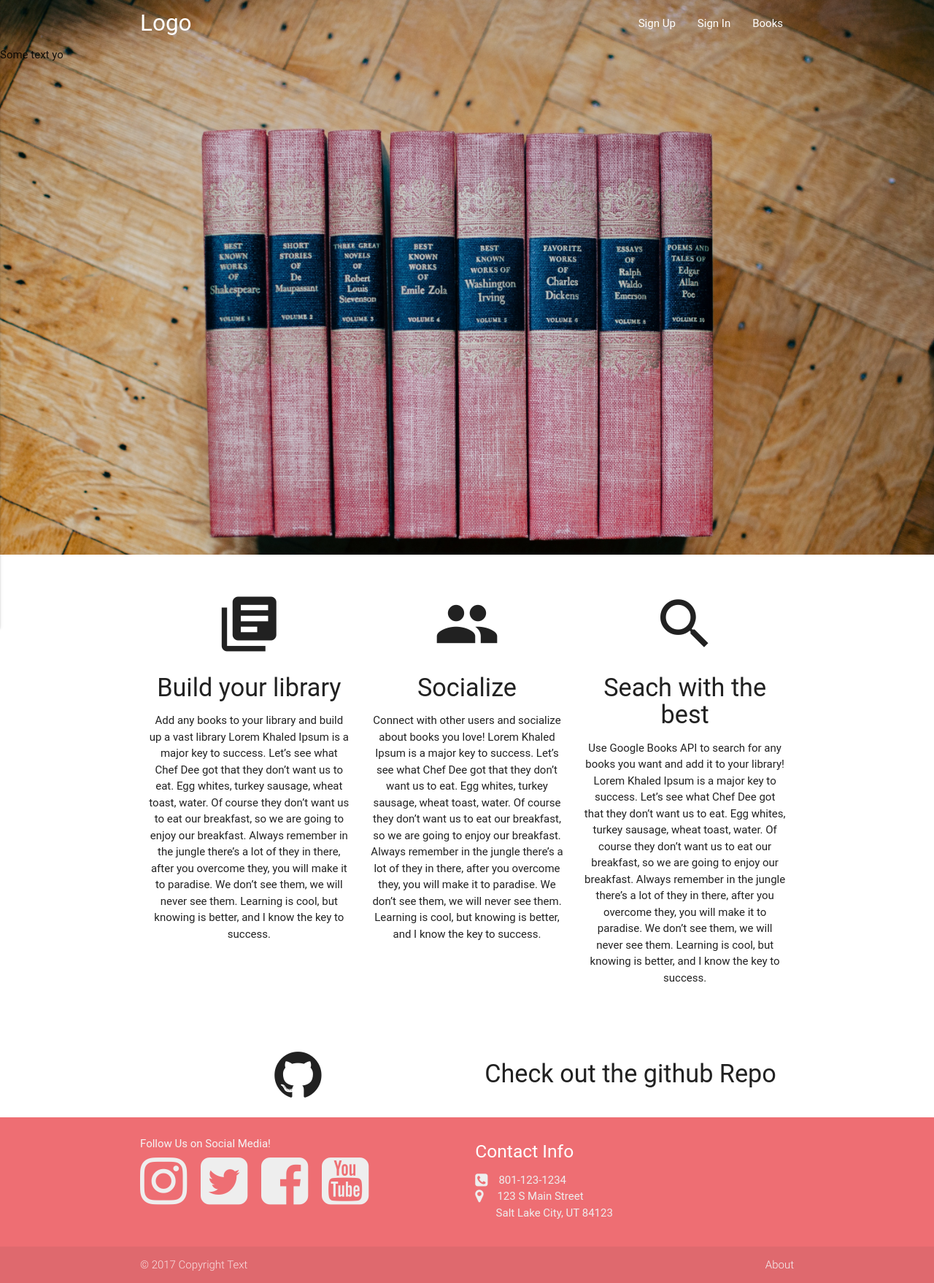
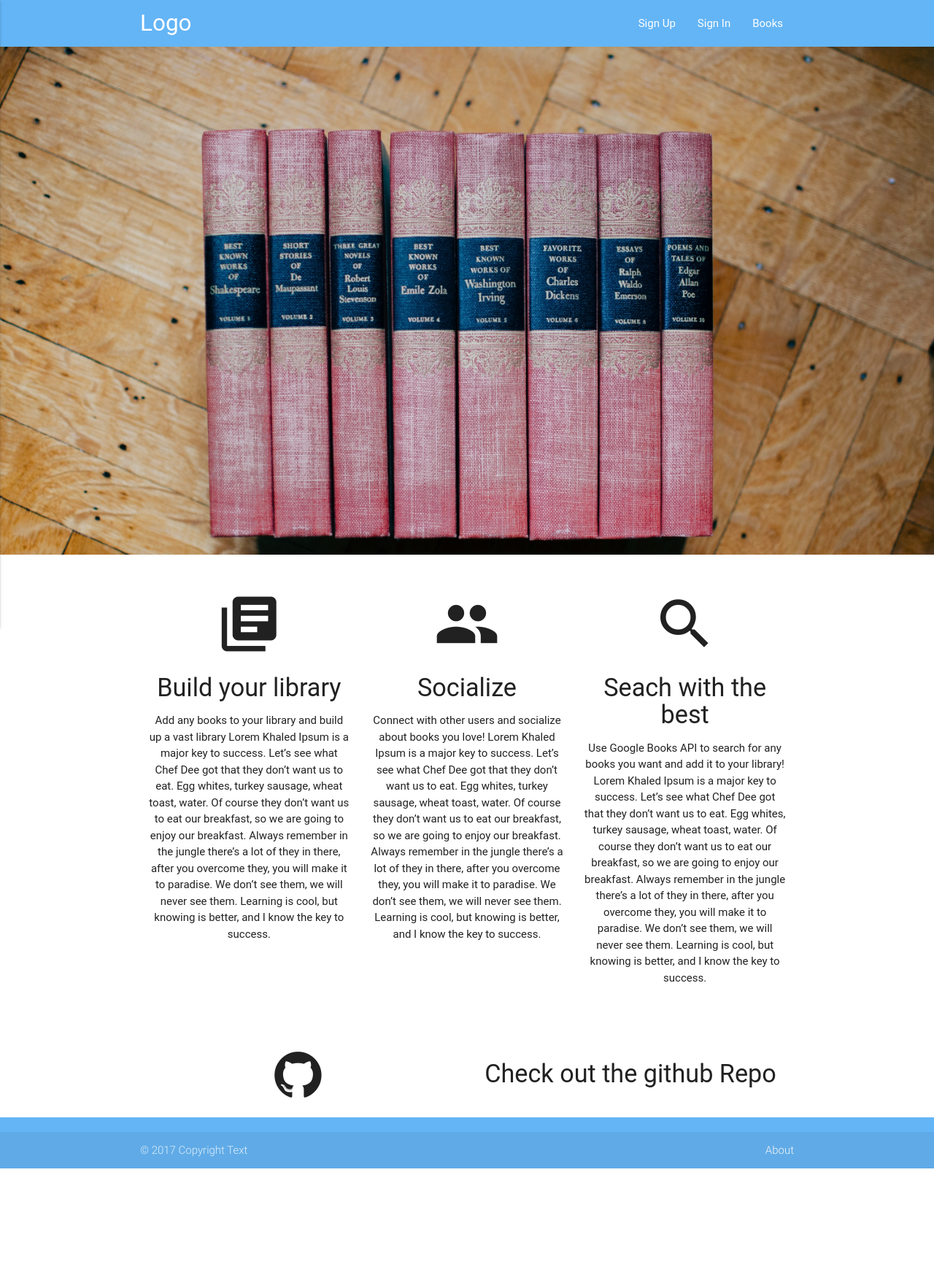
Before and after one commit to TaylorWu21/book_api, a PHP site: page / in a window 1280 px wide. Shown: the whole page at 73% size. After the commit the page ends 1601 px from the top, so only its background shows below. Run offline with PHP 8.4, Linux system fonts and the light colour scheme; some libraries are stand-ins or nearby versions; some web fonts are replaced.

Commit message:
changed all files to php

```diff
--- a/assets/javascript/book.php
+++ b/assets/javascript/book.php
@@ -1,5 +1,5 @@
 <?php
-header("Content-type: application/javascript");
+  header("Content-type: application/javascript");
 ?>
 
 $(document).ready(function() {
--- a/assets/javascript/javascript.php
+++ b/assets/javascript/javascript.php
@@ -1,3 +1,7 @@
+<?php
+  header("Content-type: application/javascript");
+?>
+
 $(document).ready(function() {
   $(".button-collapse").sideNav();
 })
--- /dev/null
+++ b/assets/stylesheets/sign.css
@@ -0,0 +1,3 @@
+form {
+  padding-bottom: 25%;
+}
--- a/index.php
+++ b/index.php
@@ -1,4 +1,10 @@
-<?php echo "
+<?php
+
+include './partials/navbar.php';
+include './partials/footer.php';
+
+?>
+
 <!DOCTYPE html>
 <html>
 
@@ -10,29 +16,9 @@
   <link rel='stylesheet' href='./assets/stylesheets/index.css'>
   <title>Book Buddy</title>
 </head>
+<body>
 
-<body>
-  <div class='home-page'>
-    <nav class='container'>
-      <div class='nav-wrapper'>
-        <a href='#!' class='brand-logo'>Logo</a>
-        <a href='#' data-activates='mobile-demo' class='button-collapse'><i class='material-icons'>menu</i></a>
-        <ul class='right hide-on-med-and-down'>
-          <li><a href='signup.php'>Sign Up</a></li>
-          <li><a href='signin.php'>Sign In</a></li>
-          <li><a href='book.php'>Books</a></li>
-        </ul>
-        <ul class='side-nav' id='mobile-demo'>
-          <li><a href='signup.php'>Sign Up</a></li>
-          <li><a href='signin.php'>Sign In</a></li>
-          <li><a href='book.php'>Books</a></li>
-        </ul>
-      </div>
-    </nav>
-    <div>
-        Some text yo
-    </div>
-  </div>
+  <?php echo $navbar; ?>
 
   <div class='row container app-info'>
     <div class='col s12 m4 center'>
@@ -70,54 +56,10 @@
     </div>
   </div>
 
-  <footer class='page-footer'>
-    <div class='container'>
-      <div class='row'>
-        <div class='col l6 s12'>
-          <h6 class='grey-text text-lighten-4'>Follow Us on Social Media!</h6>
-          <div>
-              <a class='grey-text text-lighten-3' href='#!'>
-                <i class='fa falink fa-instagram fa-5x'></i>
-              </a>
-              <a class='grey-text text-lighten-3' href='#!'>
-                <i class='fa falink fa-twitter-square fa-5x'></i>
-              </a>
-              <a class='grey-text text-lighten-3' href='#!'>
-                <i class='fa falink fa-facebook-square fa-5x'></i>
-              </a>
-              <a class='grey-text text-lighten-3' href='#!'>
-                <i class='fa falink fa-youtube-square fa-5x'></i>
-              </a>
-            </div>
-          </div>
-              <div class='col l4 s12'>
-                <h5 class='white-text'>Contact Info</h5>
-                <ul>
-                  <li class='grey-text text-lighten-3'>
-                    <i class='fa facontact fa-phone-square fa-lg'></i><span>801-123-1234</span>
-                  </li>
-                  <li class='grey-text text-lighten-3'>
-                    <i class='fa facontact fa-map-marker fa-lg'></i>
-                    <span>123 S Main Street</span>
-                    <br/>
-                    <span style='margin-left: 10%'>Salt Lake City, UT 84123</span>
-                  </li>
-                </ul>
-            </div>
-        </div>
-    </div>
-    <div class='footer-copyright'>
-      <div class='container'>
-        © 2017 Copyright Text
-        <a class='grey-text text-lighten-4 right' href='#!'>About</a>
-      </div>
-    </div>
-  </footer>
+  <?php echo $footer; ?>
+
   <script type='text/javascript' src='https://code.jquery.com/jquery-2.1.1.min.js'></script>
   <script src='https://cdnjs.cloudflare.com/ajax/libs/materialize/0.98.0/js/materialize.min.js'></script>
   <script type='text/javascript' src='./assets/javascript/javascript.php'></script>
 </body>
-
 </html>
-"
-?>
--- /dev/null
+++ b/partials/footer.php
@@ -0,0 +1,15 @@
+<?php
+
+  $footer =
+  "
+  <footer class='page-footer blue lighten-2'>
+    <div class='footer-copyright'>
+      <div class='container'>
+        © 2017 Copyright Text
+        <a class='grey-text text-lighten-4 right' href='#!'>About</a>
+      </div>
+    </div>
+  </footer>
+  "
+
+?>
--- /dev/null
+++ b/partials/navbar.php
@@ -0,0 +1,23 @@
+<?php
+  $navbar =
+  "
+    <div class='home-page'>
+      <nav class='blue lighten-2'>
+        <div class='nav-wrapper container'>
+          <a href='index.php' class='brand-logo'>Logo</a>
+          <a href='#' data-activates='mobile-demo' class='button-collapse'><i class='material-icons'>menu</i></a>
+          <ul class='right hide-on-med-and-down'>
+            <li><a href='signup.php'>Sign Up</a></li>
+            <li><a href='signin.php'>Sign In</a></li>
+            <li><a href='book.php'>Books</a></li>
+          </ul>
+          <ul class='side-nav' id='mobile-demo'>
+            <li><a href='signup.php'>Sign Up</a></li>
+            <li><a href='signin.php'>Sign In</a></li>
+            <li><a href='book.php'>Books</a></li>
+          </ul>
+        </div>
+      </nav>
+    </div>
+  "
+?>
```
Also changed, not shown: assets/stylesheets/book.css (deleted, +0 -8 lines), book.php (+12 -3 lines), signin.php (+13 -6 lines), signup.php (+13 -5 lines). Lines whose indentation alone changed are shown as unchanged.
